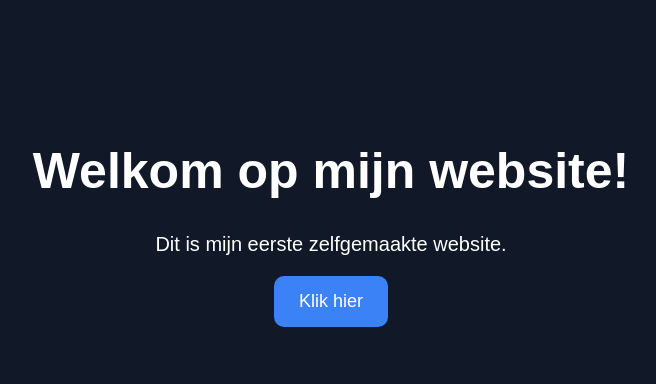
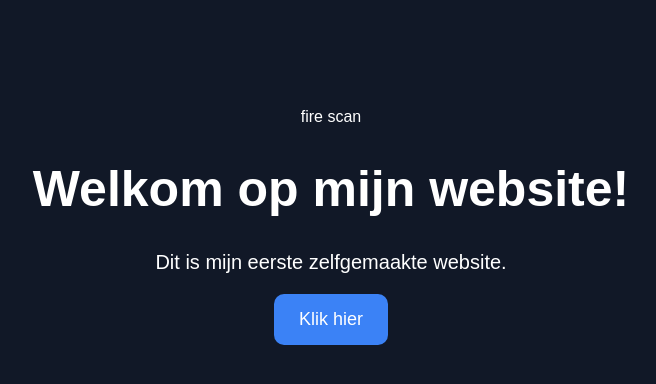
Before and after one commit to FastenBrake/Drone-Tracker, a plain HTML site: page index.html in a window 1280 px wide. Shown: the whole page, without its empty margins (309-965 px from the left). Drawn offline with Linux system fonts and the light colour scheme.

Commit message:
Update index.html

```diff
--- a/index.html
+++ b/index.html
@@ -1,5 +1,6 @@
 <!DOCTYPE html>
 <html lang="nl">
+
 <head>
     <meta charset="UTF-8">
     <meta name="viewport" content="width=device-width, initial-scale=1.0">
@@ -9,6 +10,10 @@
 </head>
 
 <body>
+    <div class="hoofd">
+        <span class="fire">fire</span>
+        <span class="scan">scan</span>
+    </div>
 
     <h1>Welkom op mijn website!</h1>
 
@@ -18,4 +23,5 @@
 
     <script src="script.js"></script>
 </body>
+
 </html>
```
